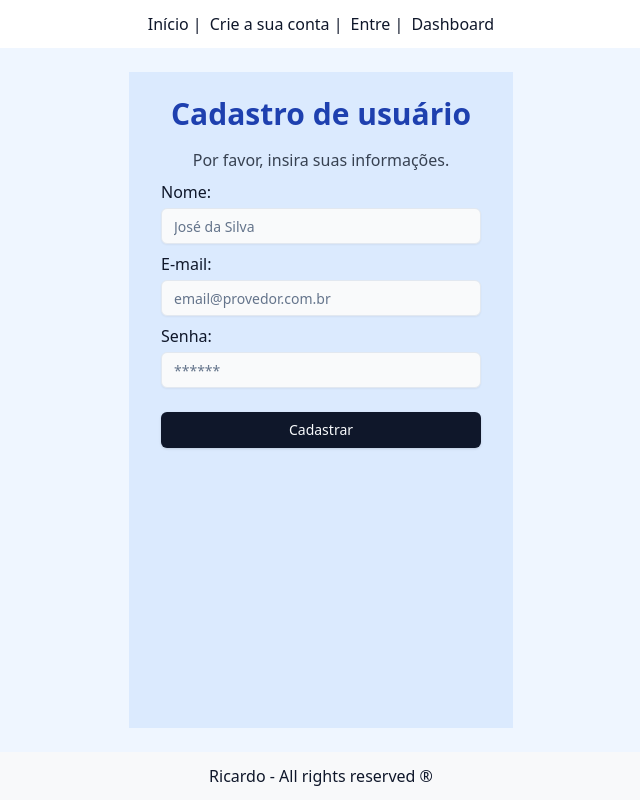
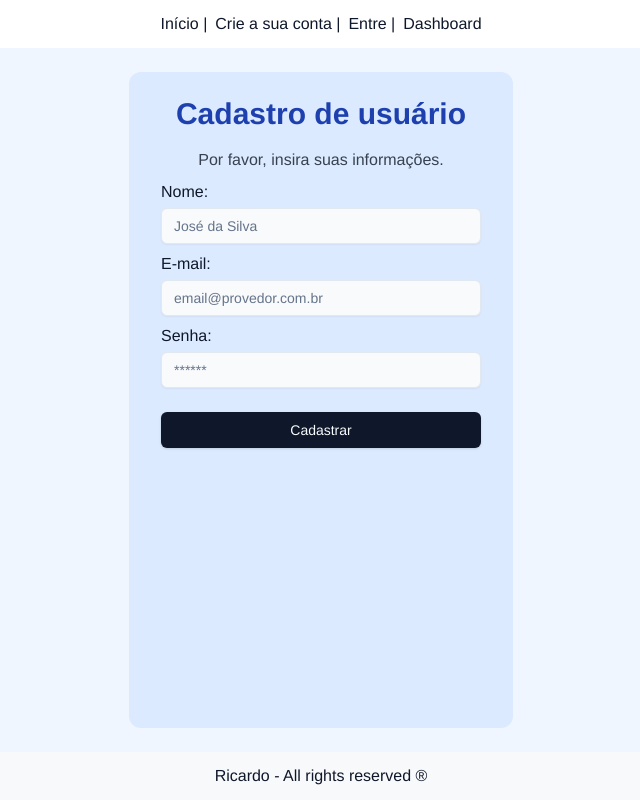
Before and after one commit to Naneshoru/React-basic-login, a React (Create React App) app: page /signup in a window 1280 px wide. Shown: the whole page, without its empty margins (319-959 px from the left). Built offline with nearby package versions, Linux system fonts and the light colour scheme.

Commit message:
feat: autocomplete nos campos email e nome

```diff
--- a/src/components/header.tsx
+++ b/src/components/header.tsx
@@ -3,10 +3,11 @@ import React, { useContext } from 'react'
 import { Link, useNavigate } from 'react-router-dom'
 
 export default function Header() {
-  const { isLoggedIn } = useContext(AccountContext)
+  const { isLoggedIn, setIsLoggedIn } = useContext(AccountContext)
 
   const navigate = useNavigate()
   const onExit = () => {
+    setIsLoggedIn(false)
     localStorage.removeItem('refreshToken')
     navigate('/login')
   }
--- a/src/index.css
+++ b/src/index.css
@@ -10,6 +10,10 @@
   flex-direction: column;
   min-height: 100vh;
   text-align: center;
+
+  font-family: Helvetica, Helvetica Neue, -apple-system, BlinkMacSystemFont, 'Segoe UI', 'Roboto', 'Oxygen',
+  'Ubuntu', 'Cantarell', 'Fira Sans', 'Droid Sans',
+  sans-serif;
 }
 
 .App {
@@ -38,15 +42,13 @@ main.initial {
 
 body {
   margin: 0;
-  font-family: -apple-system, BlinkMacSystemFont, 'Segoe UI', 'Roboto', 'Oxygen',
-    'Ubuntu', 'Cantarell', 'Fira Sans', 'Droid Sans', 'Helvetica Neue',
-    sans-serif;
+
   -webkit-font-smoothing: antialiased;
   -moz-osx-font-smoothing: grayscale;
 }
 
 code {
-  font-family: source-code-pro, Menlo, Monaco, Consolas, 'Courier New',
+  font-family: Helvetica, Helvetica Neue, source-code-pro, Menlo, Monaco, Consolas, 'Courier New',
     monospace;
 }
 
--- a/src/pages/login.tsx
+++ b/src/pages/login.tsx
@@ -26,7 +26,7 @@ export default function Login() {
   return (
     <main>
       <div className="flex justify-center grow p-6 bg-blue-50">
-        <div className="w-96 bg-blue-100 p-6">
+        <div className="w-96 bg-blue-100 p-6 rounded-xl">
           <h1 className="text-3xl font-bold text-blue-800">
             Faça o login
           </h1>
@@ -37,7 +37,7 @@ export default function Login() {
           <form action="" className='flex flex-col gap-2 p-2' onSubmit={handleSubmit}>
             <label className='flex flex-col gap-1'>
               E-mail:
-              <Input type="email" name="email" placeholder="email@provedor.com.br" value={credentials.email} onChange={handleChange} className='bg-gray-50' />
+              <Input type="email" name="email" placeholder="email@provedor.com.br" value={credentials.email} onChange={handleChange} className='bg-gray-50' autoComplete="email" />
             </label>
 
             <label className='flex flex-col gap-1'>
--- a/src/pages/signup.tsx
+++ b/src/pages/signup.tsx
@@ -26,7 +26,7 @@ export default function SignUp() {
   return (
     <main>
       <div className="flex justify-center grow p-6 bg-blue-50">
-        <div className="w-96 bg-blue-100 p-6">
+        <div className="w-96 bg-blue-100 p-6 rounded-xl">
           <h1 className="text-3xl font-bold text-blue-800">
             Cadastro de usuário
           </h1>
@@ -37,12 +37,12 @@ export default function SignUp() {
           <form action="" className='flex flex-col gap-2 p-2' onSubmit={handleSubmit}>
             <label className='flex flex-col gap-1'>
               Nome:
-              <Input name="name" placeholder="José da Silva" value={credentials.name} onChange={handleChange} className='bg-gray-50' />
+              <Input name="name" placeholder="José da Silva" value={credentials.name} onChange={handleChange} className='bg-gray-50' autoComplete="name" />
             </label>
 
             <label className='flex flex-col gap-1'>
               E-mail:
-              <Input type="email" name="email" placeholder="email@provedor.com.br" value={credentials.email} onChange={handleChange} className='bg-gray-50' />
+              <Input type="email" name="email" placeholder="email@provedor.com.br" value={credentials.email} onChange={handleChange} className='bg-gray-50'autoComplete="email" />
             </label>
 
             <label className='flex flex-col gap-1'>
```
